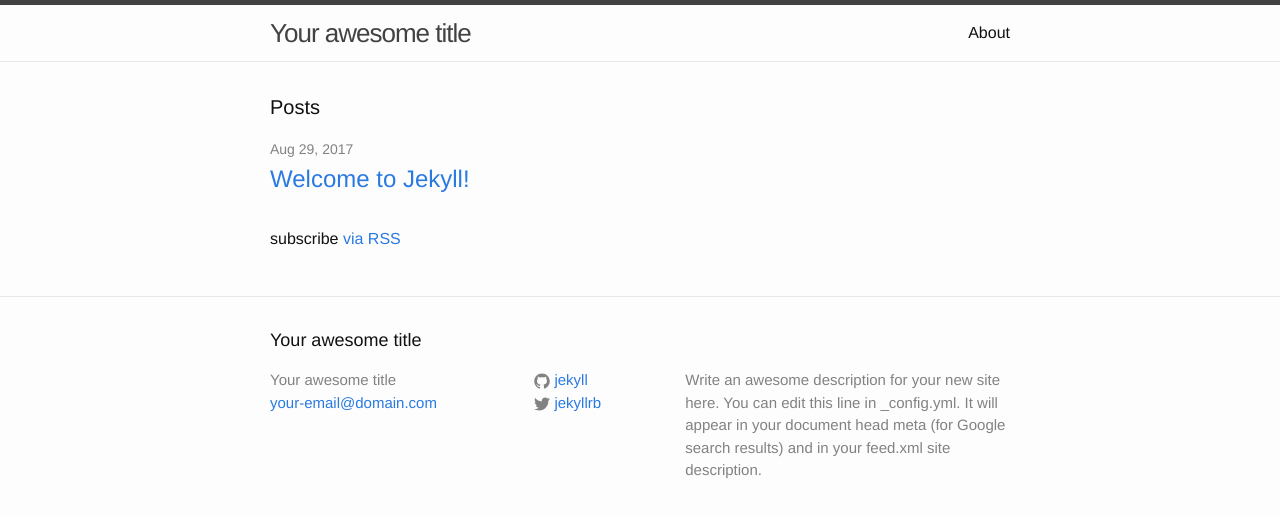
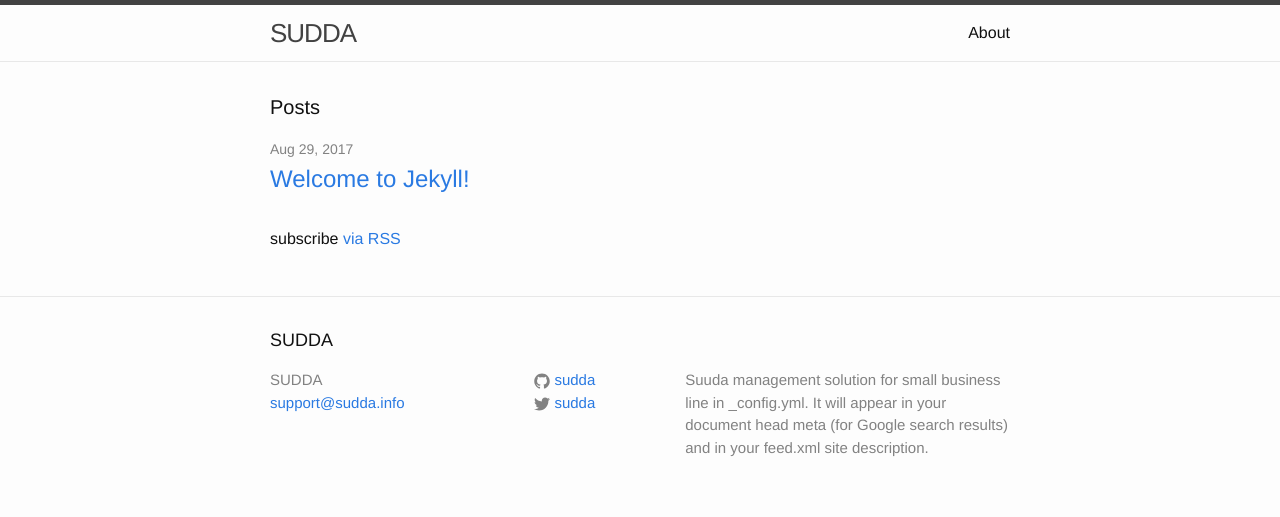
Before and after one commit to leo300/leo300.github.io, a Jekyll site: the page built from index.html, in a window 1280 px wide. Shown: the top 517 px of the page. Built offline with Jekyll 4.4.1, drawn with Linux system fonts in a browser that asks for light colours.

Commit message:
Update _config.yml
Update info

```diff
--- a/_config.yml
+++ b/_config.yml
@@ -6,16 +6,16 @@
 # 'jekyll serve'. If you change this file, please restart the server process.
 
 # Site settings
-title: Your awesome title
-email: your-email@domain.com
+title: SUDDA
+email: support@sudda.info
 description: > # this means to ignore newlines until "baseurl:"
-  Write an awesome description for your new site here. You can edit this
+  Suuda management solution for small business
   line in _config.yml. It will appear in your document head meta (for
   Google search results) and in your feed.xml site description.
 baseurl: "" # the subpath of your site, e.g. /blog
-url: "http://yourdomain.com" # the base hostname & protocol for your site
-twitter_username: jekyllrb
-github_username:  jekyll
+url: "http://sudda.info" # the base hostname & protocol for your site
+twitter_username: sudda
+github_username:  sudda
 
 # Build settings
 markdown: kramdown
```
